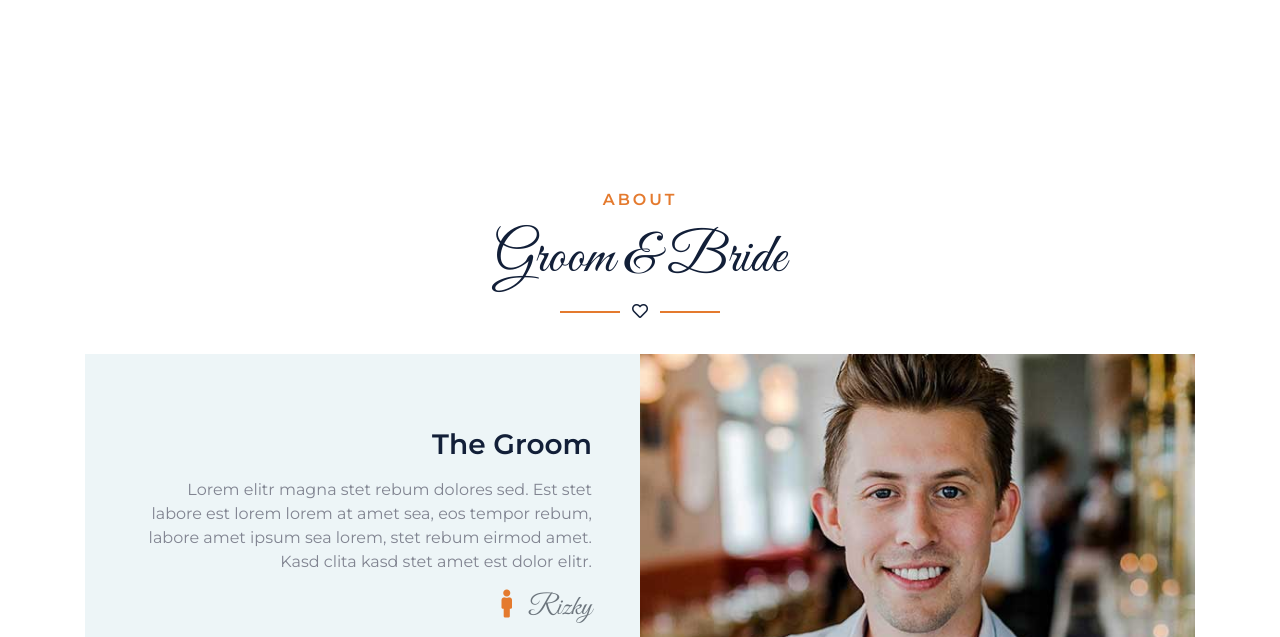
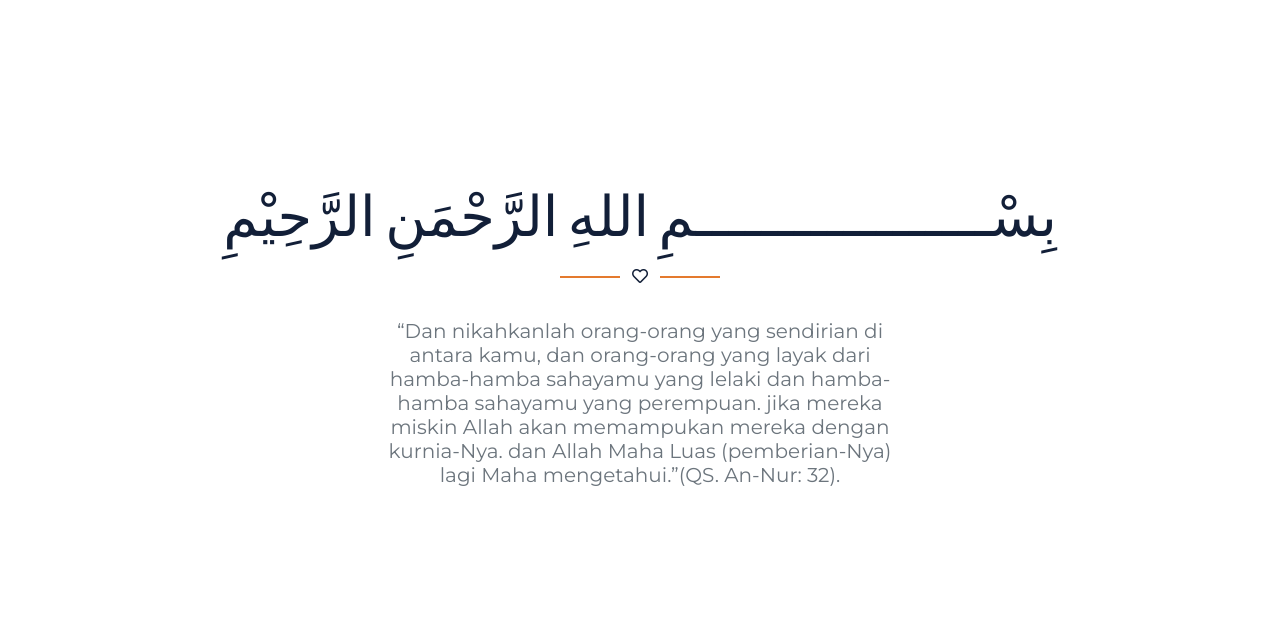
Before and after one commit to baguwes/wedding-rizky-wiwi, a plain HTML site: page index.html in a window 1280 px wide. Shown: the part 802-1439 px from the top of the page. Drawn offline with nearby package versions, Linux system fonts and the light colour scheme.

Commit message:
kutipan nikah

```diff
--- a/index.html
+++ b/index.html
@@ -124,6 +124,41 @@
     </div>
     <!-- Video Modal End -->
 
+
+    <!-- Quote Start -->
+    <div class="container-fluid py-5" id="event">
+        <div class="container py-5">
+            <div class="section-title position-relative text-center">
+                <!-- <h6 class="text-uppercase text-primary mb-3" style="letter-spacing: 3px;">Event</h6> -->
+                <h1 class="font-secondary display-4">بِسْــــــــــــــــــمِ اللهِ الرَّحْمَنِ الرَّحِيْمِ</h1>
+                <i class="far fa-heart text-dark"></i>
+            </div>
+            <div class="row justify-content-center">
+                <div class="col-md-6 text-center">
+                    <h5 class="font-weight-normal text-muted mb-3 pb-3">“Dan nikahkanlah orang-orang yang sendirian di antara kamu, dan orang-orang yang layak dari hamba-hamba sahayamu yang lelaki dan hamba-hamba sahayamu yang perempuan. jika mereka miskin Allah akan memampukan mereka dengan kurnia-Nya. dan Allah Maha Luas (pemberian-Nya) lagi Maha mengetahui.”(QS. An-Nur: 32).</h5>
+                </div>
+            </div>
+            <div class="row">
+                <!-- <div class="col-md-6 border-right border-primary">
+                    <div class="text-center text-md-right mr-md-3 mb-4 mb-md-0">
+                        <img class="img-fluid mb-4" src="img/event-1.jpg" alt="">
+                        <h4 class="mb-3">The Reception</h4>
+                        <p class="mb-2">123 Street, New York, USA</p>
+                        <p class="mb-0">12:00AM - 13:00PM</p>
+                    </div>
+                </div> -->
+                <!-- <div class="col-md-6">
+                    <div class="text-center text-md-left ml-md-3">
+                        <img class="img-fluid mb-4" src="img/event-2.jpg" alt="">
+                        <h4 class="mb-3">Wedding Party</h4>
+                        <p class="mb-2">123 Street, New York, USA</p>
+                        <p class="mb-0">12:00AM - 13:00PM</p>
+                    </div>
+                </div> -->
+            </div>
+        </div>
+    </div>
+    <!-- Quote End -->
 
     <!-- About Start -->
     <div class="container-fluid py-5" id="about">
```
